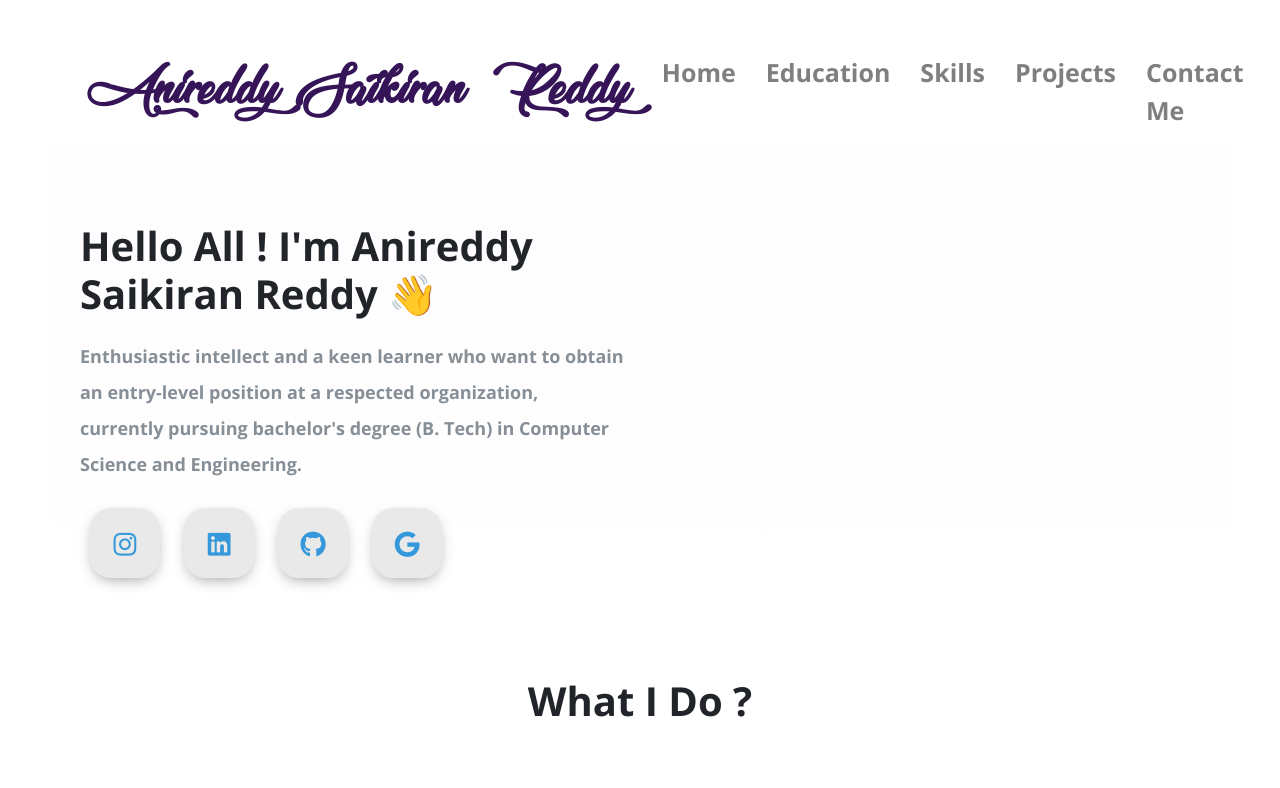
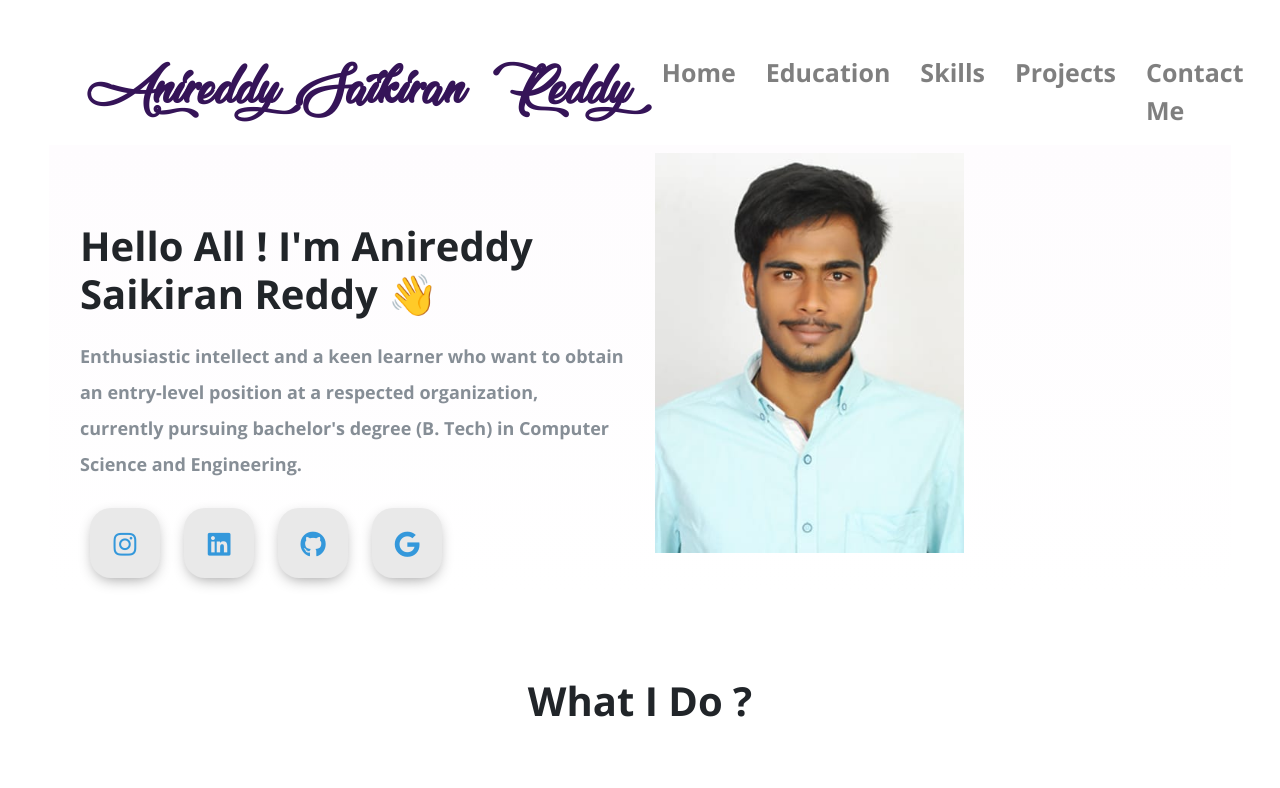
Before and after one commit to asaikiranreddy/portfolio_sai, a plain HTML site: page index.html in a window 1280 px wide. Shown: the top 788 px of the page. Drawn offline with nearby package versions, Linux system fonts and the light colour scheme; files whose address does not match are found by name; a web font is replaced by a local one.

Commit message:
Update index.html

```diff
--- a/index.html
+++ b/index.html
@@ -49,7 +49,7 @@
           <section id = "Home">
               <div class="row column1">
                 <div class="col-lg-6 col-md-6 first-image">
-                    <img class = "boyimage" src="Image/20200630_162659.gif" alt="">
+                    <img class = "boyimage" src="https://github.com/asaikiranreddy/portfolio_sai/blob/main/sai.jpg" alt="">
                 </div>
                   <div class="col-lg-6 section-1">
                       <h1 class = "Hello">Hello All ! I'm Anireddy Saikiran Reddy <span class="wave">👋</span></h1>
```
